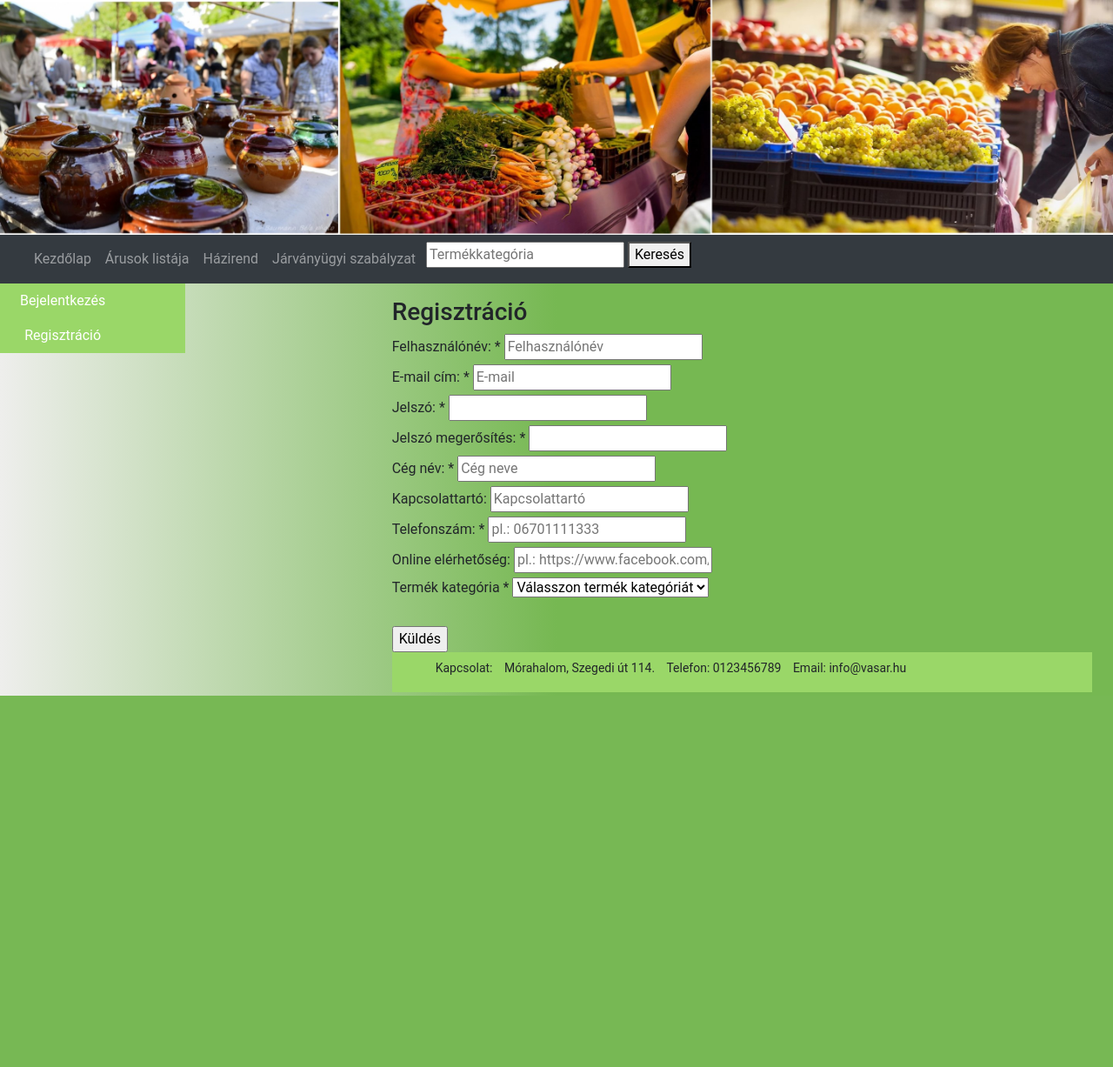
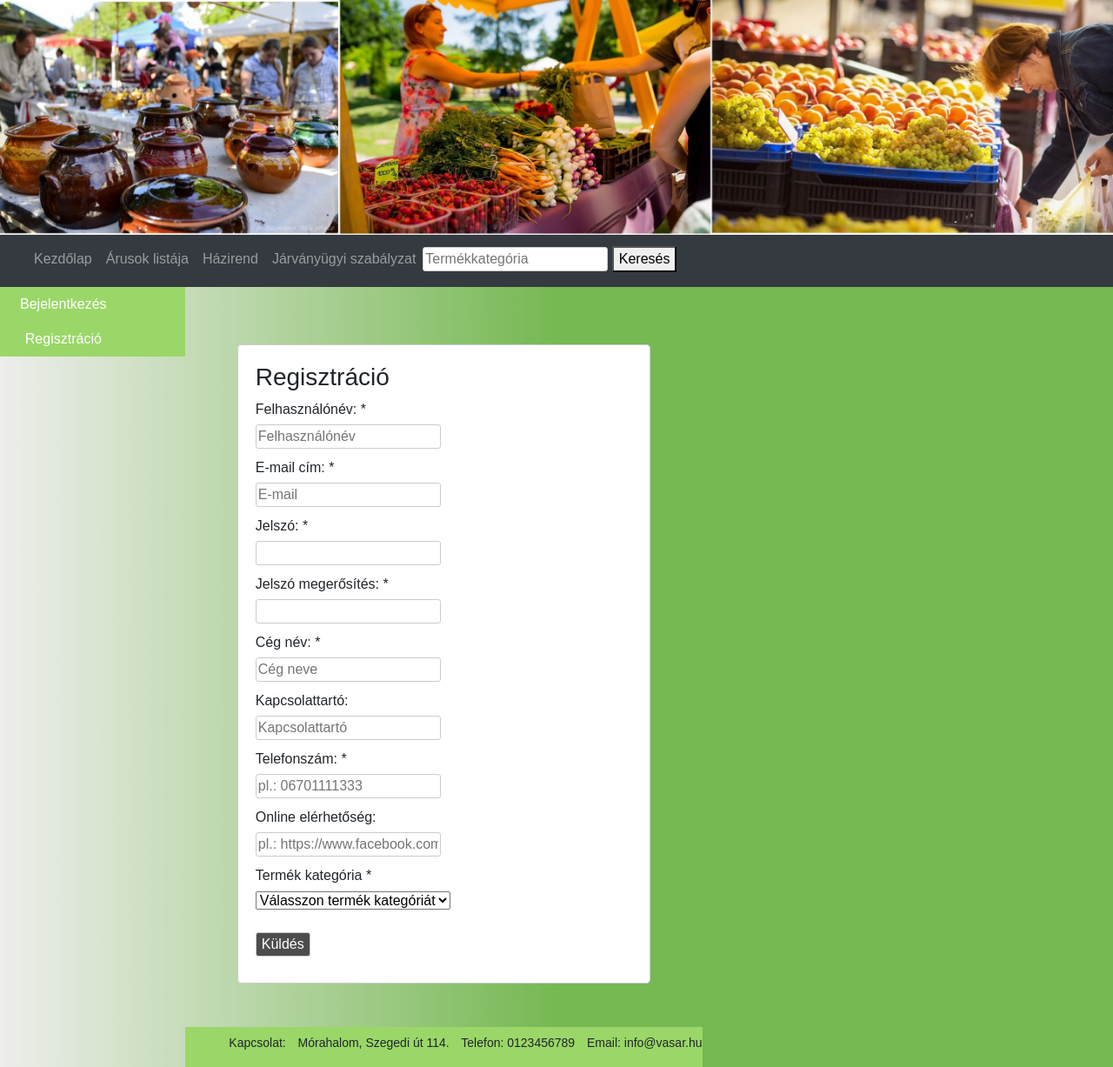
Before and after one commit to Szoftverfejlesztok/Szoftverfejleszto_es_tesztelo_2024_masodik_csapat, a PHP site: page /registration_form.php in a window 1280 px wide. Shown: the whole page at 87% size. Before the commit the page ends 800 px from the top, so only its background shows below. Run offline with PHP 8.4, Linux system fonts and the light colour scheme.

Commit message:
balra húzás

```diff
--- a/header.php
+++ b/header.php
@@ -5,43 +5,11 @@
     <meta name="viewport" content="width=device-width, initial-scale=1.0">
     <link rel="stylesheet" href="style.css">
 
-    <style>
-        /* A header elem beállítása */
-        header {
-            position: relative;
-            width: 100%; /* Teljes szélesség beállítása */
-            overflow: hidden; /* Átfolyás elrejtése, ha a kép túl nagy */
-        }
-
-        /* A kép beállítása */
-        header img {
-            width: 100%; /* Teljes szélesség beállítása */
-            height: auto; /* Arányos magasság beállítása */
-            display: block; /* Blokk elemként való megjelenítés */
-        }
-    </style>
-
-   </head>
-   <body>
-
    <header class="text-center">
         <img src="header_picture.jpg" alt="Piac" title="Piac">
     </header>
-    <style>
-        /* A header elem beállítása */
-        header {
-            position: relative;
-            width: 100%; /* Teljes szélesség beállítása */
-            overflow: hidden; /* Átfolyás elrejtése, ha a kép túl nagy */
-        }
 
-        /* A kép beállítása */
-        header img {
-            width: 100%; /* Teljes szélesség beállítása */
-            height: auto; /* Arányos magasság beállítása */
-            display: block; /* Blokk elemként való megjelenítés */
-        }
-    </style>
+ <body>
     <nav class="navbar navbar-expand-lg navbar-dark bg-dark">
         <div class="container-fluid">
             <div class="collapse navbar-collapse" id="navbarNav">
--- a/index.php
+++ b/index.php
@@ -57,7 +57,7 @@
 
 
             <!-- Main Content -->
-            <main role="main" class="ml-sm-auto col-lg-8 px-md-4">
+           <!-- <main role="main" class="ml-sm-auto col-lg-8 px-md-4">-->
                 <!--itt kell tartalommal feltölteni az oldalt -->
                     <div class="container mt-3">
 
--- a/login.php
+++ b/login.php
@@ -81,7 +81,7 @@
         <div class="row">
             <?php require_once("sidebar_menu.php"); ?>
             <!-- Main Content -->
-            <main role="main" class="ml-sm-auto col-lg-8 px-md-4">
+            <!--<main role="main" class="ml-sm-auto col-lg-8 px-md-4">-->
                 <!--itt kell tartalommal feltölteni az oldalt -->
                     <div class="container mt-3">
                     <?php
--- a/my_reservation.php
+++ b/my_reservation.php
@@ -29,7 +29,7 @@
 
 
             <!-- Main Content -->
-            <main role="main" class="ml-sm-auto col-lg-8 px-md-4">
+            <!--<main role="main" class="ml-sm-auto col-lg-8 px-md-4">-->
                 <!--itt kell tartalommal feltölteni az oldalt -->
                     <div class="container mt-3">
 
--- a/place_reservation.php
+++ b/place_reservation.php
@@ -29,7 +29,7 @@
 
 
             <!-- Main Content -->
-            <main role="main" class="ml-sm-auto col-lg-8 px-md-4">
+           <!-- <main role="main" class="ml-sm-auto col-lg-8 px-md-4">-->
                 <!--itt kell tartalommal feltölteni az oldalt -->
                 <div class="container mt-3" id="place_reservation">
                     <h3>Kérem válassza ki, melyik időpontban szeretne helyet foglalni!</h3>
--- a/profile.php
+++ b/profile.php
@@ -186,7 +186,7 @@
             <?php require_once("sidebar_menu.php"); ?>
 
             <!-- Main Content -->
-            <main role="main" class="ml-sm-auto col-lg-8 px-md-4">
+            <!--<main role="main" class="ml-sm-auto col-lg-8 px-md-4">-->
                 <!--itt kell tartalommal feltölteni az oldalt -->
                 <div class="container mt-3">
                     <h2>Profil adatok</h2>
--- a/registration_form.php
+++ b/registration_form.php
@@ -17,7 +17,7 @@
     <script src="bootstrap.min.js"></script>
     <script src="main.js"></script>
     <script src="https://unpkg.com/@popperjs/core@2.11.6/dist/umd/popper.min.js"></script>
-<body>
+
 
     <?php require_once("header.php"); ?>
 
@@ -27,11 +27,58 @@
 
 
             <!-- Main Content -->
-            <main role="main" class="ml-sm-auto col-lg-8 px-md-4">
+            <!--<main role="main" class="ml-sm-auto col-lg-8 px-md-4">-->
                 <!--itt kell tartalommal feltölteni az oldalt -->
                     <div class="containerreg mt-3">
+        <style>
+    body {
+        font-family: Arial, sans-serif;
+        background-color: #f4f4f4;
+        margin: 0;
+        padding: 0;
+    }
 
 
+    fieldset {
+        width: 80%;
+        margin: 50px auto;
+        background-color: #fff;
+        padding: 20px;
+        border: 1px solid #ccc;
+        border-radius: 5px;
+    }
+
+    h3 {
+        margin-top: 0;
+    }
+
+    label {
+        display: block;
+        margin-bottom: 5px;
+    }
+
+    input[type="text"],
+    input[type="email"],
+    input[type="password"],
+    input[type="tel"],
+    input[type="submit"] {
+               margin-bottom: 10px;
+        border: 1px solid #ccc;
+        border-radius: 3px;
+    }
+
+    input[type="submit"] {
+        background-color: #4d4d4d;
+        color: #fff;
+        cursor: pointer;
+        transition: background-color 0.3s ease;
+    }
+
+    input[type="submit"]:hover {
+        background-color: #0056b3;
+    }
+
+</style>
 </head>
 <body>
 
--- a/sellers.php
+++ b/sellers.php
@@ -29,7 +29,7 @@
 
 
             <!-- Main Content -->
-            <main role="main" class="ml-sm-auto col-lg-8 px-md-4">
+            <!--<main role="main" class="ml-sm-auto col-lg-8 px-md-4">-->
                 <!--itt kell tartalommal feltölteni az oldalt -->
                     <div class="container mt-3">
 
```
Also changed, not shown: epidemiological_regulation.php (+4 -3 lines), houserule.php (+5 -3 lines), style.css (+6 -6 lines).
